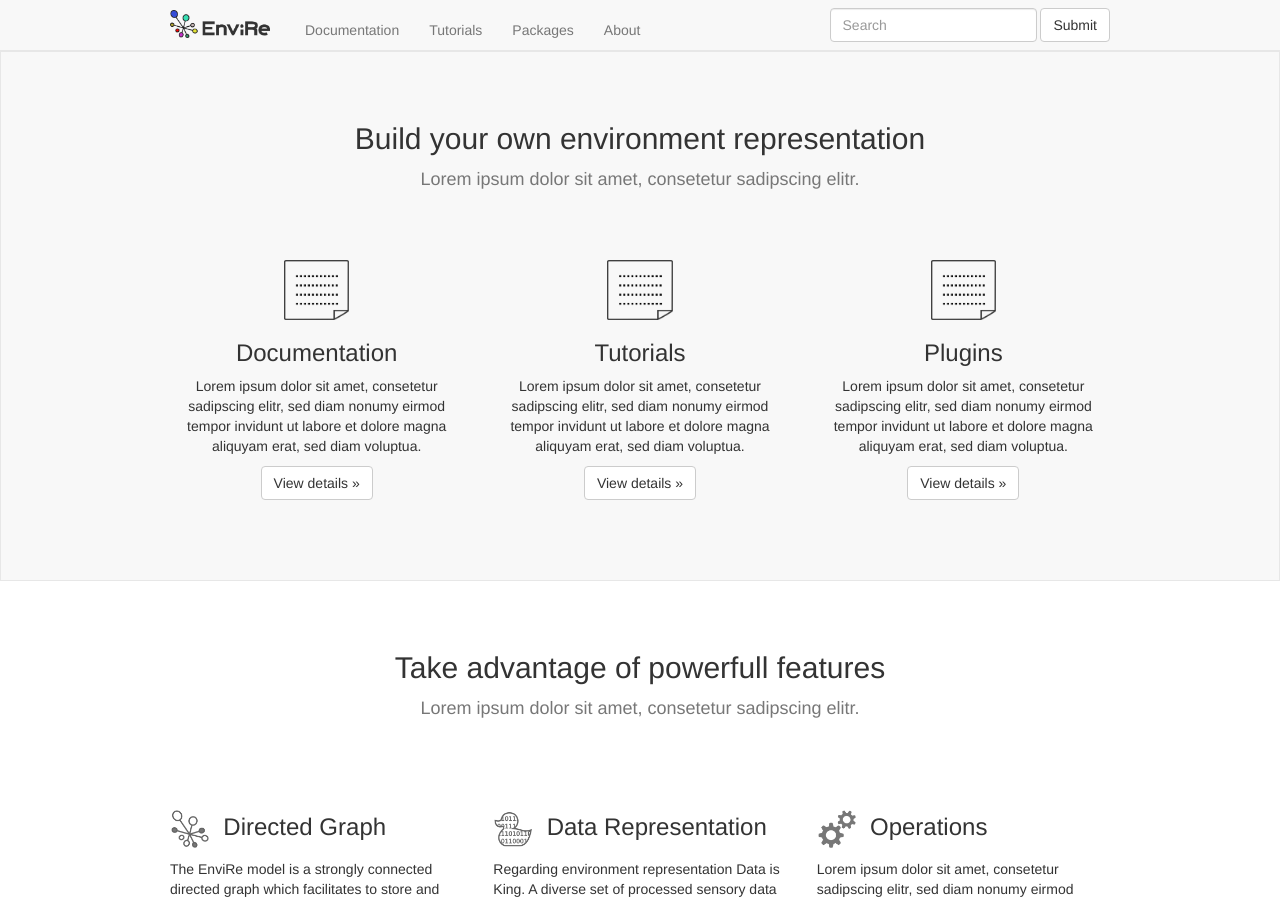
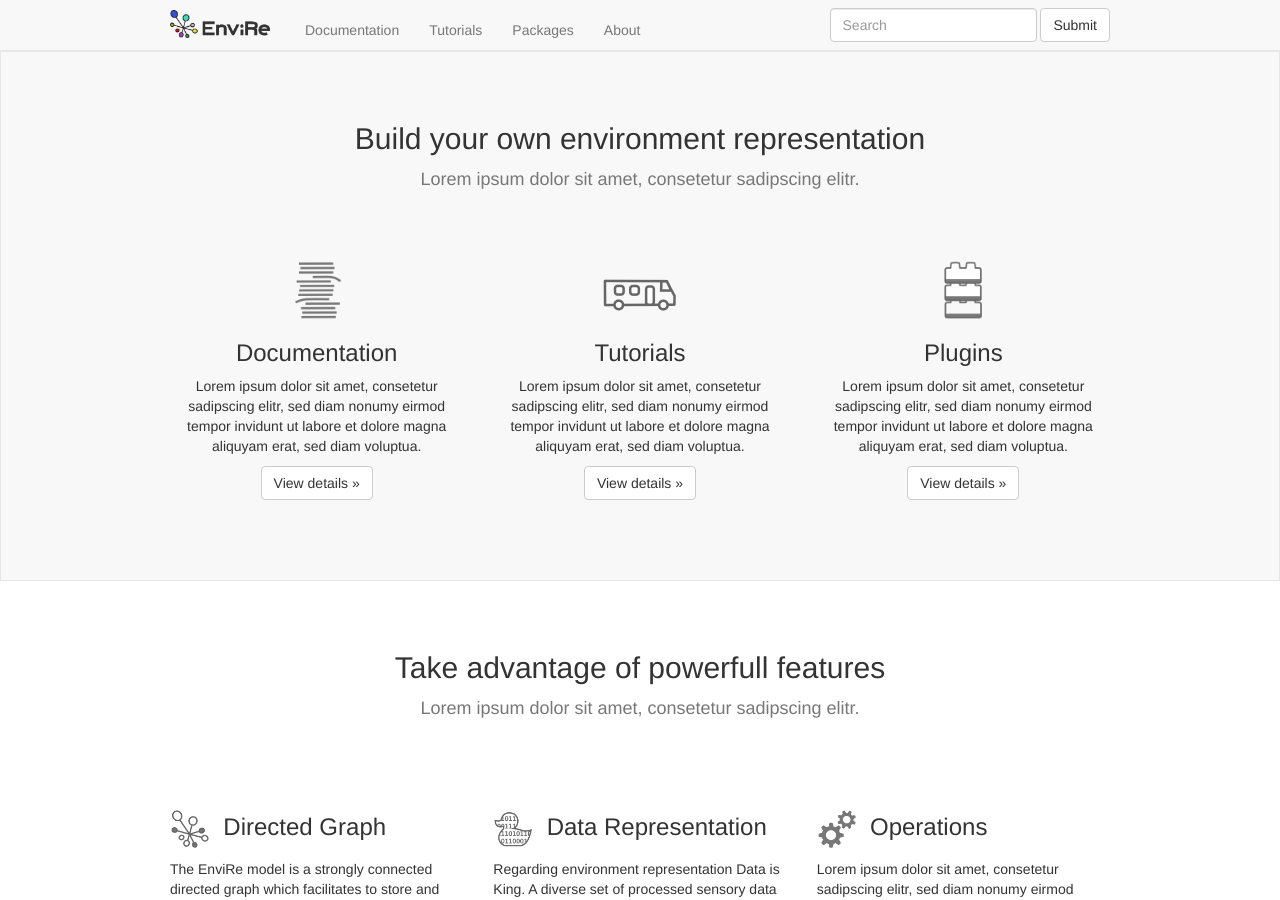
Before and after one commit to envire/envire.github.io, a Jekyll site: the page built from index.html, in a window 1280 px wide and 900 px high, scrolled down 469 px. Built offline with Jekyll 4.4.1, drawn with Linux system fonts in a browser that asks for light colours; nearby versions of some CDN libraries.

Commit message:
add main icon to home page

```diff
--- a/_layouts/home.html
+++ b/_layouts/home.html
@@ -100,19 +100,19 @@
             </div>
             <div class="row">
                 <div class="col-md-4">
-                    <img src="images/icons/icon.png" height="60"/>
+                    <img src="images/icons/icon_10.png" height="60"/>
                     <h3>Documentation</h3>
                     <p>Lorem ipsum dolor sit amet, consetetur sadipscing elitr, sed diam nonumy eirmod tempor invidunt ut labore et dolore magna aliquyam erat, sed diam voluptua.</p>
                     <p><a class="btn btn-default" href="#" role="button">View details &raquo;</a></p>
                 </div>
                 <div class="col-md-4">
-                    <img src="images/icons/icon.png" height="60"/>
+                    <img src="images/icons/icon_11.png" height="60"/>
                     <h3>Tutorials</h3>
                     <p>Lorem ipsum dolor sit amet, consetetur sadipscing elitr, sed diam nonumy eirmod tempor invidunt ut labore et dolore magna aliquyam erat, sed diam voluptua.</p>
                     <p><a class="btn btn-default" href="#" role="button">View details &raquo;</a></p>
                 </div>
                 <div class="col-md-4">
-                    <img src="images/icons/icon.png" height="60"/>
+                    <img src="images/icons/icon_07.png" height="60"/>
                     <h3>Plugins</h3>
                     <p>Lorem ipsum dolor sit amet, consetetur sadipscing elitr, sed diam nonumy eirmod tempor invidunt ut labore et dolore magna aliquyam erat, sed diam voluptua.</p>
                     <p><a class="btn btn-default" href="#" role="button">View details &raquo;</a></p>
```
Also changed, not shown: images/icons/home_page_icons.svg, images/icons/icon_10.png (added), images/icons/icon_11.png (added).
